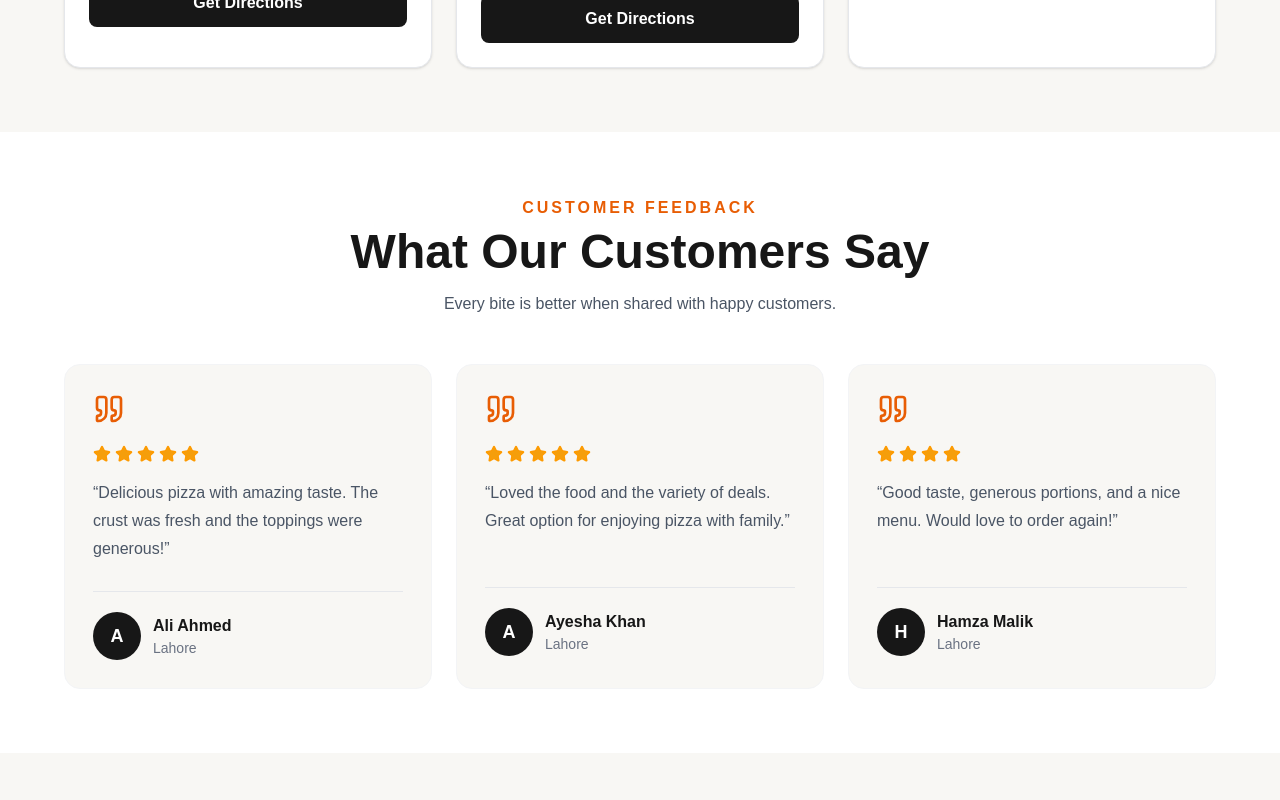
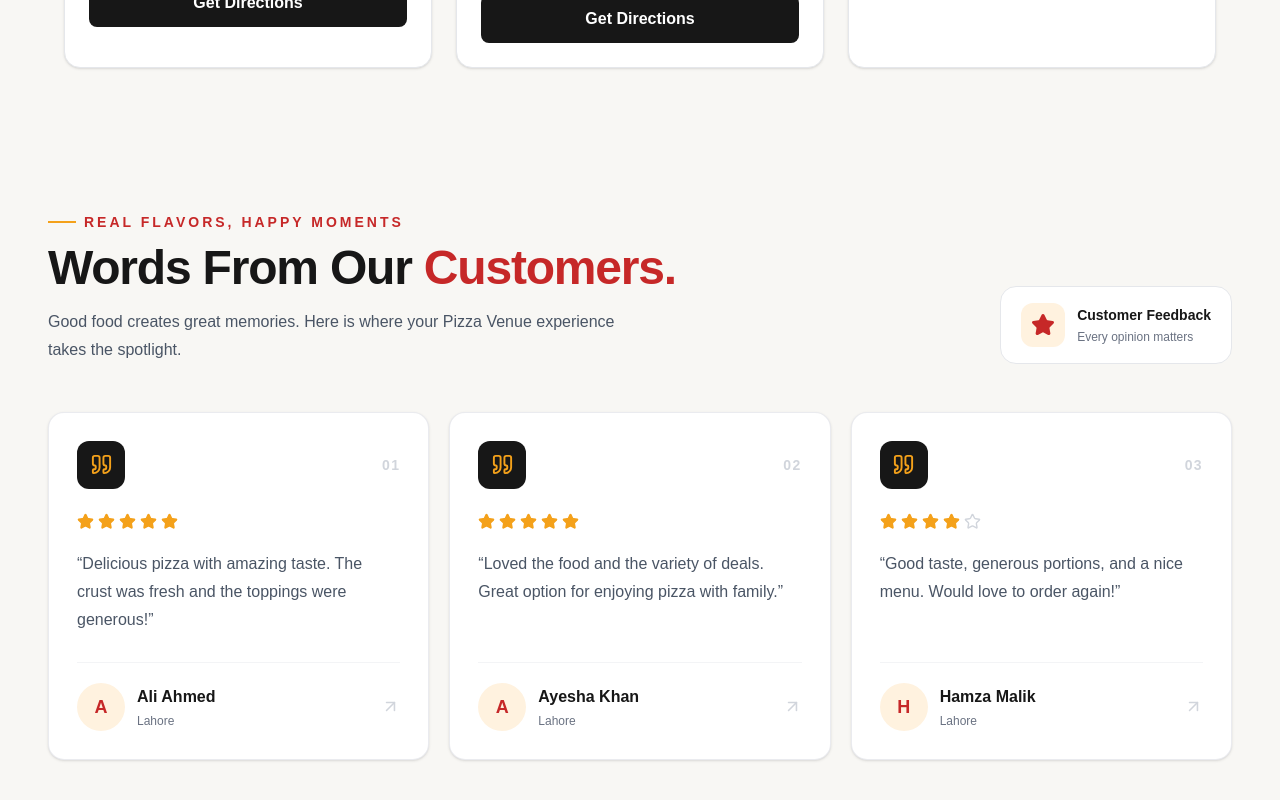
Before and after one commit to RafiaSuleman/PizzaVenue, a Next.js app: page / in a window 1280 px wide. Shown: the part 5500-6300 px from the top of the page. Built offline with nearby package versions, Linux system fonts and the light colour scheme.

Commit message:
review polished

```diff
--- a/app/component/reviews.tsx
+++ b/app/component/reviews.tsx
@@ -1,5 +1,5 @@
 
-import { Star, Quote } from "lucide-react";
+import { Star, Quote, ArrowUpRight } from "lucide-react";
 
 const reviews = [
   {
@@ -27,56 +27,115 @@ const reviews = [
 
 export default function Reviews() {
   return (
-    <section id="reviews" className="bg-white px-5 py-16 md:px-10 lg:px-16">
+    <section
+      id="reviews"
+      className="bg-[#F8F7F4] px-5 py-16 sm:px-8 md:py-20 lg:px-12"
+    >
       <div className="mx-auto max-w-7xl">
-        <div className="mb-12 text-center">
-          <p className="mb-2 font-semibold uppercase tracking-[3px] text-[#E85D04]">
-            Customer Feedback
-          </p>
+        {/* Heading */}
+        <div className="mb-12 flex flex-col justify-between gap-5 md:flex-row md:items-end">
+          <div>
+            <p className="mb-3 flex items-center gap-2 text-xs font-extrabold uppercase tracking-[3px] text-[#C62828] sm:text-sm">
+              <span className="h-[2px] w-7 bg-[#F4A11A]" />
+              Real Flavors, Happy Moments
+            </p>
 
-          <h2 className="text-3xl font-extrabold text-[#171717] md:text-5xl">
-            What Our Customers Say
-          </h2>
+            <h2 className="text-3xl font-black tracking-tight text-[#171717] sm:text-4xl md:text-5xl">
+              Words From Our{" "}
+              <span className="text-[#C62828]">Customers.</span>
+            </h2>
 
-          <p className="mx-auto mt-4 max-w-xl text-gray-600">
-            Every bite is better when shared with happy customers.
-          </p>
+            <p className="mt-4 max-w-xl text-sm leading-7 text-gray-600 sm:text-base">
+              Good food creates great memories. Here is where your
+              Pizza Venue experience takes the spotlight.
+            </p>
+          </div>
+
+          <div className="flex w-fit items-center gap-3 rounded-2xl border border-gray-200 bg-white px-5 py-4">
+            <div className="flex h-11 w-11 items-center justify-center rounded-xl bg-[#FFF2DF] text-[#C62828]">
+              <Star size={24} fill="currentColor" />
+            </div>
+            <div>
+              <p className="text-sm font-extrabold text-[#171717]">
+                Customer Feedback
+              </p>
+              <p className="mt-1 text-xs text-gray-500">
+                Every opinion matters
+              </p>
+            </div>
+          </div>
         </div>
 
-        <div className="grid gap-6 md:grid-cols-2 lg:grid-cols-3">
-          {reviews.map((review) => (
-            <div
+        {/* Reviews */}
+        <div className="grid gap-5 md:grid-cols-2 lg:grid-cols-3">
+          {reviews.map((review, index) => (
+            <article
               key={review.name}
-              className="rounded-2xl border border-gray-100 bg-[#F8F7F4] p-7 transition duration-300 hover:-translate-y-1 hover:shadow-xl"
+              className="group relative flex flex-col overflow-hidden rounded-2xl border border-gray-200/80 bg-white p-6 shadow-sm transition-all duration-300 hover:-translate-y-1.5 hover:border-orange-200 hover:shadow-xl sm:p-7"
             >
-              <Quote size={32} className="mb-5 text-[#E85D04]" />
+              {/* Top row */}
+              <div className="mb-6 flex items-center justify-between">
+                <div className="flex h-12 w-12 items-center justify-center rounded-xl bg-[#171717] text-[#F4A11A] transition-colors duration-300 group-hover:bg-[#C62828] group-hover:text-white">
+                  <Quote size={23} />
+                </div>
 
-              <div className="mb-4 flex gap-1">
-                {Array.from({ length: review.rating }).map((_, index) => (
+                <span className="text-sm font-bold tracking-widest text-gray-300">
+                  0{index + 1}
+                </span>
+              </div>
+
+              {/* Stars */}
+              <div
+                className="mb-5 flex gap-1"
+                aria-label={`${review.rating} out of 5 stars`}
+              >
+                {Array.from({ length: 5 }).map((_, starIndex) => (
                   <Star
-                    key={index}
-                    size={18}
-                    fill="#F59E0B"
-                    className="text-amber-500"
+                    key={starIndex}
+                    size={17}
+                    fill={
+                      starIndex < review.rating
+                        ? "#F4A11A"
+                        : "transparent"
+                    }
+                    className={
+                      starIndex < review.rating
+                        ? "text-[#F4A11A]"
+                        : "text-gray-300"
+                    }
                   />
                 ))}
               </div>
 
-              <p className="mb-7 min-h-20 leading-7 text-gray-600">
-                “{review.review}”
+              {/* Review text */}
+              <p className="flex-1 text-base leading-7 text-gray-600">
+                &ldquo;{review.review}&rdquo;
               </p>
 
-              <div className="flex items-center gap-3 border-t border-gray-200 pt-5">
-                <div className="flex h-12 w-12 items-center justify-center rounded-full bg-[#171717] text-lg font-bold text-white">
+              {/* Customer information */}
+              <div className="mt-7 flex items-center gap-3 border-t border-gray-100 pt-5">
+                <div className="flex h-12 w-12 shrink-0 items-center justify-center rounded-full bg-[#FFF2DF] text-lg font-black text-[#C62828]">
                   {review.name.charAt(0)}
                 </div>
 
-                <div>
-                  <h3 className="font-bold text-[#171717]">{review.name}</h3>
-                  <p className="text-sm text-gray-500">{review.location}</p>
+                <div className="min-w-0 flex-1">
+                  <h3 className="font-extrabold text-[#171717]">
+                    {review.name}
+                  </h3>
+                  <p className="mt-1 text-xs font-medium text-gray-500">
+                    {review.location}
+                  </p>
                 </div>
+
+                <ArrowUpRight
+                  size={19}
+                  className="text-gray-300 transition-colors group-hover:text-[#C62828]"
+                />
               </div>
-            </div>
+
+              {/* Bottom accent */}
+              <div className="absolute bottom-0 left-0 h-1 w-0 bg-[#C62828] transition-all duration-300 group-hover:w-full" />
+            </article>
           ))}
         </div>
       </div>
--- a/app/page.tsx
+++ b/app/page.tsx
@@ -20,7 +20,6 @@ export default function Home() {
     <Branches/>
     <Reviews/>
     <CTA />
-    <WhyChooseUs/>
    </div>
   );
 }
```
